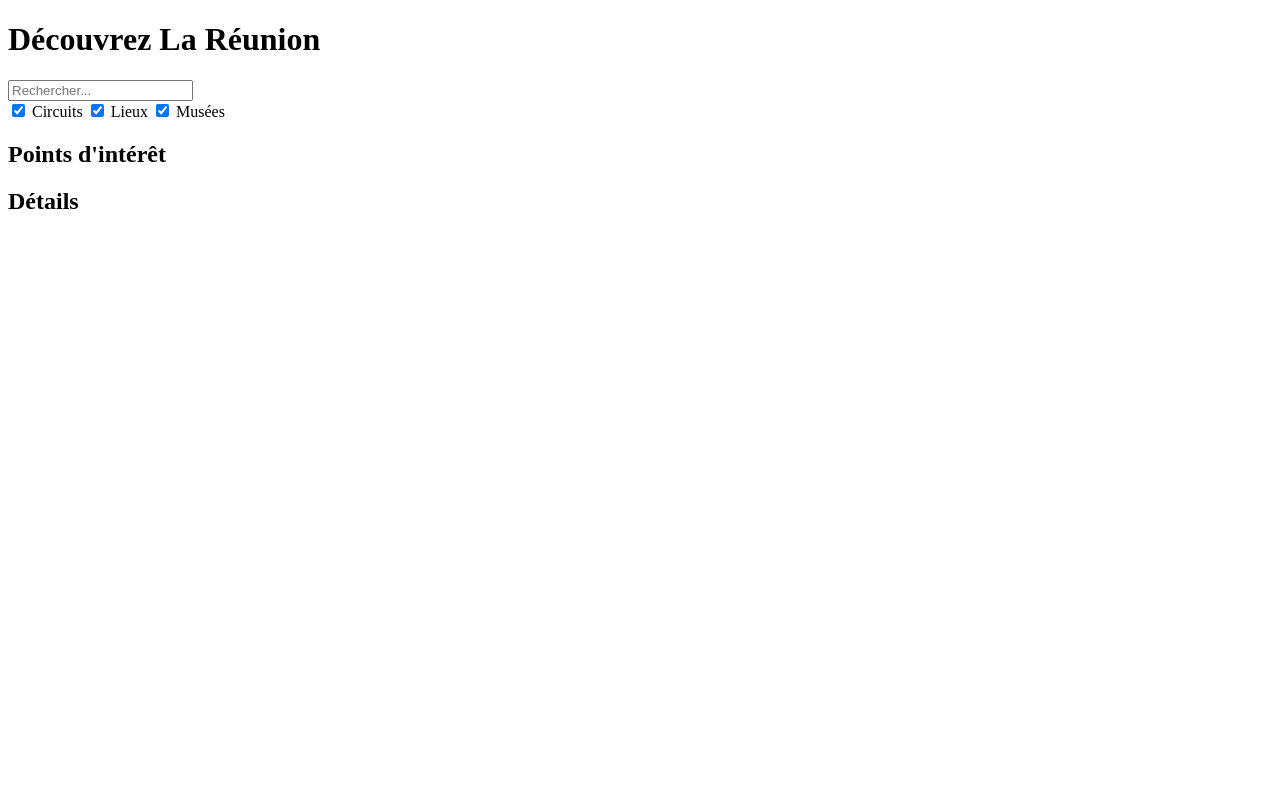
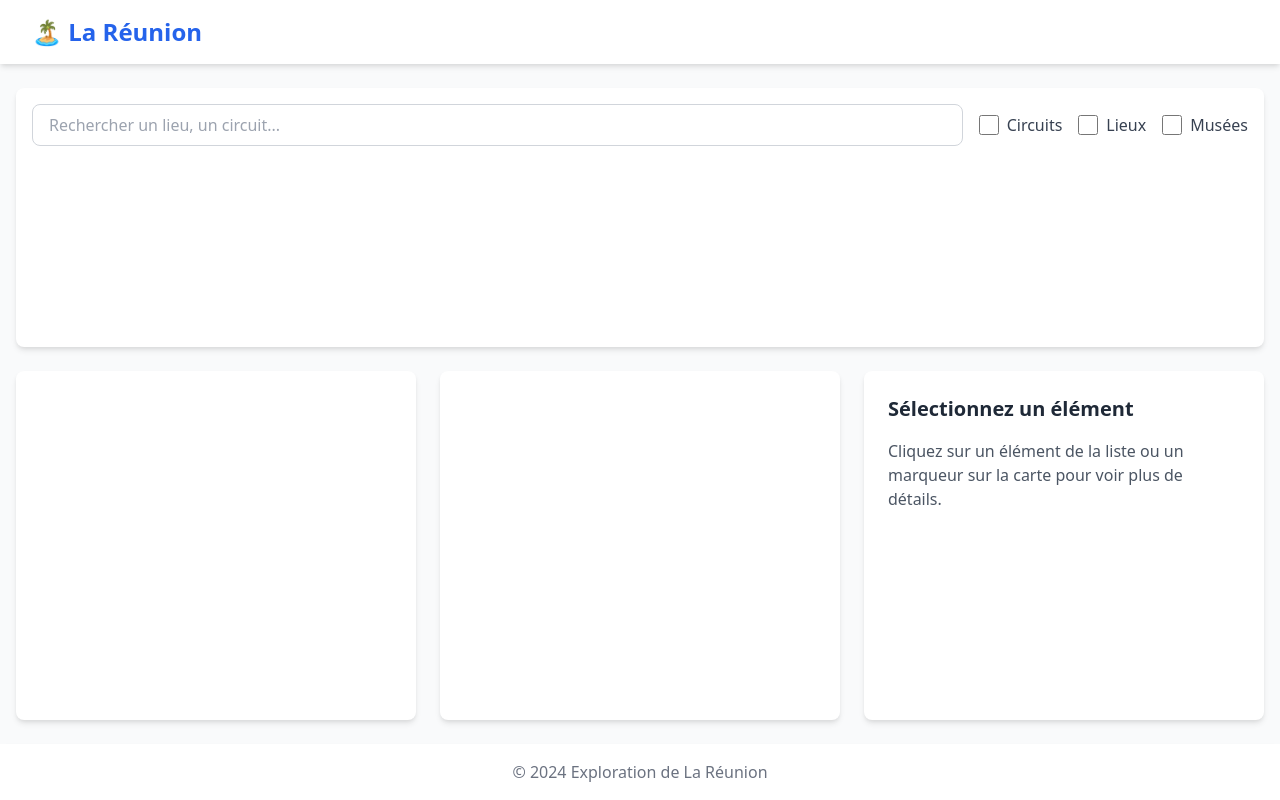
Before and after one commit to clemriq/reunion-island-map, a plain HTML site: page index.html in a window 1280 px wide. Drawn offline with nearby package versions, Linux system fonts and the light colour scheme.

Commit message:
updated index.html with css

```diff
--- a/index.html
+++ b/index.html
@@ -2,41 +2,82 @@
 <html lang="fr">
 <head>
     <meta charset="UTF-8">
+    <title>Exploration de La Réunion</title>
     <meta name="viewport" content="width=device-width, initial-scale=1.0">
-    <title>Tourisme à La Réunion</title>
-    <link rel="stylesheet" href="https://unpkg.com/leaflet@1.9.4/dist/leaflet.css" />
-    <link rel="stylesheet" href="css/style.css">
+    <link href="https://cdn.jsdelivr.net/npm/tailwindcss@2.2.19/dist/tailwind.min.css" rel="stylesheet">
+    <link rel="stylesheet" href="https://unpkg.com/leaflet@1.7.1/dist/leaflet.css" />
 </head>
-<body>
-    <div class="container">
-        <header>
-            <h1>Découvrez La Réunion</h1>
-            <div class="search-container">
-                <input type="text" id="searchInput" placeholder="Rechercher...">
-                <div class="filter-options">
-                    <label><input type="checkbox" value="circuits" checked> Circuits</label>
-                    <label><input type="checkbox" value="lieux" checked> Lieux</label>
-                    <label><input type="checkbox" value="musees" checked> Musées</label>
+<body class="bg-gray-50 antialiased">
+    <div class="min-h-screen flex flex-col">
+        <!-- Barre de navigation moderne -->
+        <nav class="bg-white shadow-md">
+            <div class="max-w-7xl mx-auto px-4 sm:px-6 lg:px-8">
+                <div class="flex items-center justify-between h-16">
+                    <div class="flex items-center">
+                        <div class="flex-shrink-0">
+                            <h1 class="text-2xl font-bold text-blue-600">🏝️ La Réunion</h1>
+                        </div>
+                    </div>
                 </div>
             </div>
-        </header>
+        </nav>
 
-        <main>
-            <div class="content">
-                <div id="map"></div>
-                <div class="list-container">
-                    <h2>Points d'intérêt</h2>
-                    <ul id="poiList"></ul>
-                </div>
-                <div class="detail-container" id="detailPanel">
-                    <h2>Détails</h2>
-                    <div id="detailContent"></div>
+        <!-- Conteneur principal -->
+        <main class="flex-grow container mx-auto px-4 py-6 grid grid-cols-1 lg:grid-cols-3 gap-6">
+            <!-- Zone de filtres et recherche -->
+            <div class="lg:col-span-3 bg-white rounded-lg shadow-md p-4">
+                <div class="flex flex-col md:flex-row space-y-4 md:space-y-0 md:space-x-4">
+                    <div class="flex-grow">
+                        <input
+                            type="text"
+                            id="searchInput"
+                            placeholder="Rechercher un lieu, un circuit..."
+                            class="w-full px-4 py-2 border border-gray-300 rounded-lg focus:outline-none focus:ring-2 focus:ring-blue-500"
+                        >
+                    </div>
+                    <div class="flex space-x-4">
+                        <label class="inline-flex items-center">
+                            <input type="checkbox" name="typeFilter" value="circuit" class="form-checkbox h-5 w-5 text-blue-600">
+                            <span class="ml-2 text-gray-700">Circuits</span>
+                        </label>
+                        <label class="inline-flex items-center">
+                            <input type="checkbox" name="typeFilter" value="lieu" class="form-checkbox h-5 w-5 text-green-600">
+                            <span class="ml-2 text-gray-700">Lieux</span>
+                        </label>
+                        <label class="inline-flex items-center">
+                            <input type="checkbox" name="typeFilter" value="musee" class="form-checkbox h-5 w-5 text-red-600">
+                            <span class="ml-2 text-gray-700">Musées</span>
+                        </label>
+                    </div>
                 </div>
             </div>
+
+            <!-- Liste des éléments -->
+            <div class="bg-white rounded-lg shadow-md overflow-y-auto max-h-[70vh]" id="itemList">
+                <!-- Les éléments seront chargés dynamiquement ici -->
+            </div>
+
+            <!-- Carte interactive -->
+            <div class="lg:col-span-1 bg-white rounded-lg shadow-md h-[70vh]">
+                <div id="mapContainer" class="w-full h-full rounded-lg"></div>
+            </div>
+
+            <!-- Détails de l'élément -->
+            <div class="bg-white rounded-lg shadow-md p-6" id="itemDetails">
+                <h2 class="text-xl font-semibold text-gray-800 mb-4">Sélectionnez un élément</h2>
+                <p class="text-gray-600">Cliquez sur un élément de la liste ou un marqueur sur la carte pour voir plus de détails.</p>
+            </div>
         </main>
+
+        <!-- Footer -->
+        <footer class="bg-white shadow-md">
+            <div class="max-w-7xl mx-auto py-4 px-4 sm:px-6 lg:px-8 text-center">
+                <p class="text-gray-500">© 2024 Exploration de La Réunion</p>
+            </div>
+        </footer>
     </div>
 
-    <script src="https://unpkg.com/leaflet@1.9.4/dist/leaflet.js"></script>
+    <script src="https://unpkg.com/leaflet@1.7.1/dist/leaflet.js"></script>
     <script src="js/script.js"></script>
 </body>
 </html>
```
